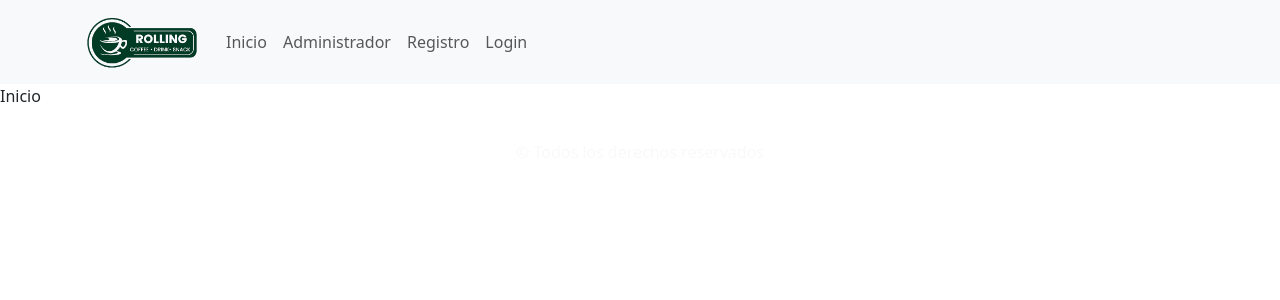
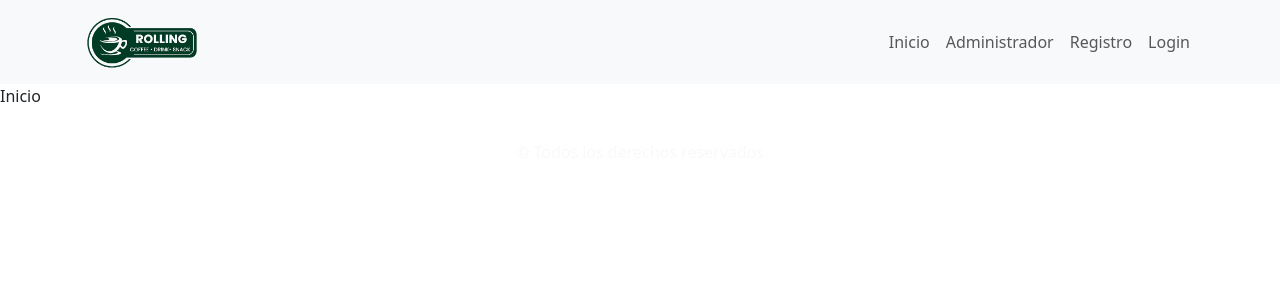
Before and after one commit to RUIZROCK/RollingCoffee, a React (Vite) app: page / in a window 1280 px wide. Shown: the top 300 px of the page. Built offline with nearby package versions, Linux system fonts and the light colour scheme.

Commit message:
realizado la estructura de el menu

```diff
--- a/src/components/common/Menu.jsx
+++ b/src/components/common/Menu.jsx
@@ -1,13 +1,21 @@
-import Container from 'react-bootstrap/Container';
-import Nav from 'react-bootstrap/Nav';
-import Navbar from 'react-bootstrap/Navbar';
-import logo from '../../assets/Coffee_Logo.png'
+import Container from "react-bootstrap/Container";
+import Nav from "react-bootstrap/Nav";
+import Navbar from "react-bootstrap/Navbar";
+import logo from "../../assets/Coffee_Logo.png";
 function Menu() {
   return (
     <Navbar expand="lg" className="bg-body-tertiary">
       <Container>
-        <Navbar.Brand href="#home"><img className='img-fluid' width={120} src={logo} alt="Logo RollingCoffee" /></Navbar.Brand>
+        <Navbar.Brand href="#home">
+          <img
+            className="img-fluid"
+            width={120}
+            src={logo}
+            alt="Logo RollingCoffee"
+          />
+        </Navbar.Brand>
         <Navbar.Toggle aria-controls="basic-navbar-nav" />
+        <div className="d-flex justify-content-end">
           <Navbar.Collapse id="basic-navbar-nav">
             <Nav className="me-auto">
               <Nav.Link href="#home">Inicio</Nav.Link>
@@ -16,6 +24,7 @@ function Menu() {
               <Nav.Link href="#link">Login</Nav.Link>
             </Nav>
           </Navbar.Collapse>
+        </div>
       </Container>
     </Navbar>
   );
```
Lines whose indentation alone changed are shown as unchanged.
